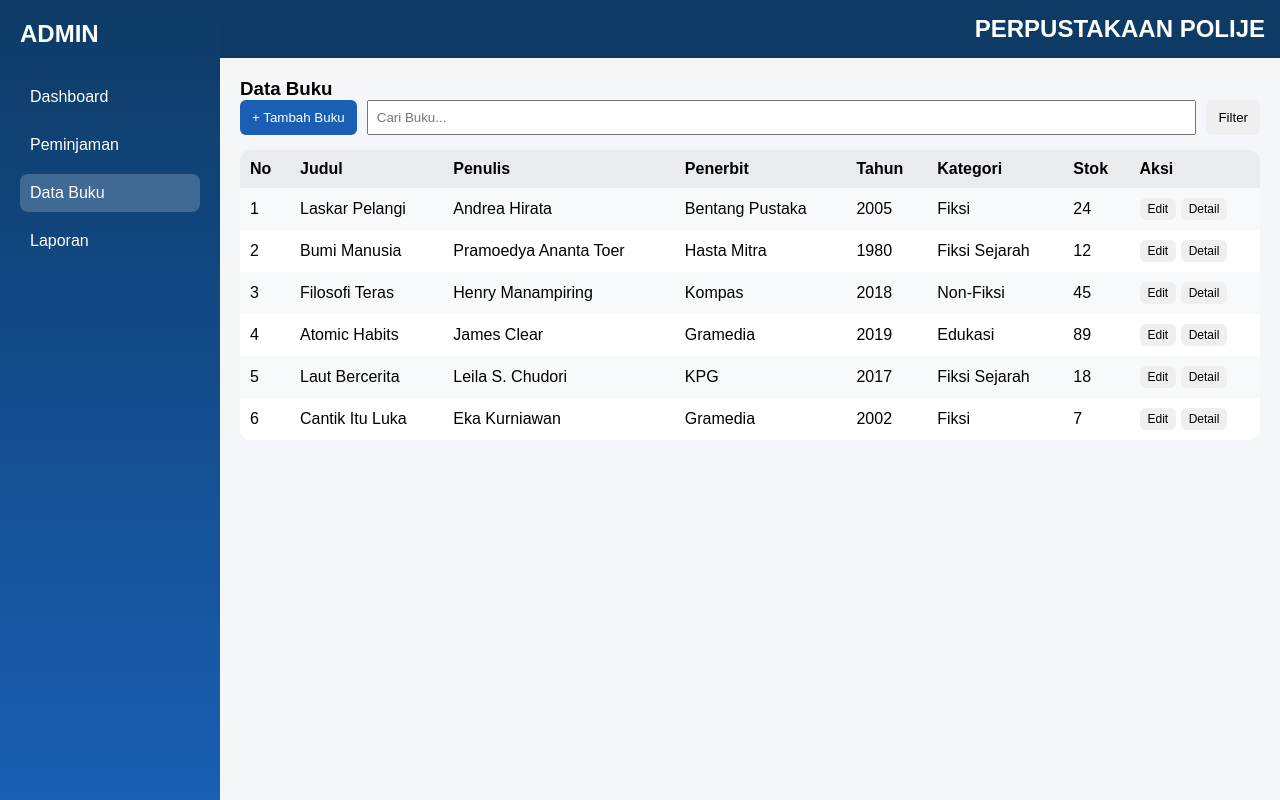
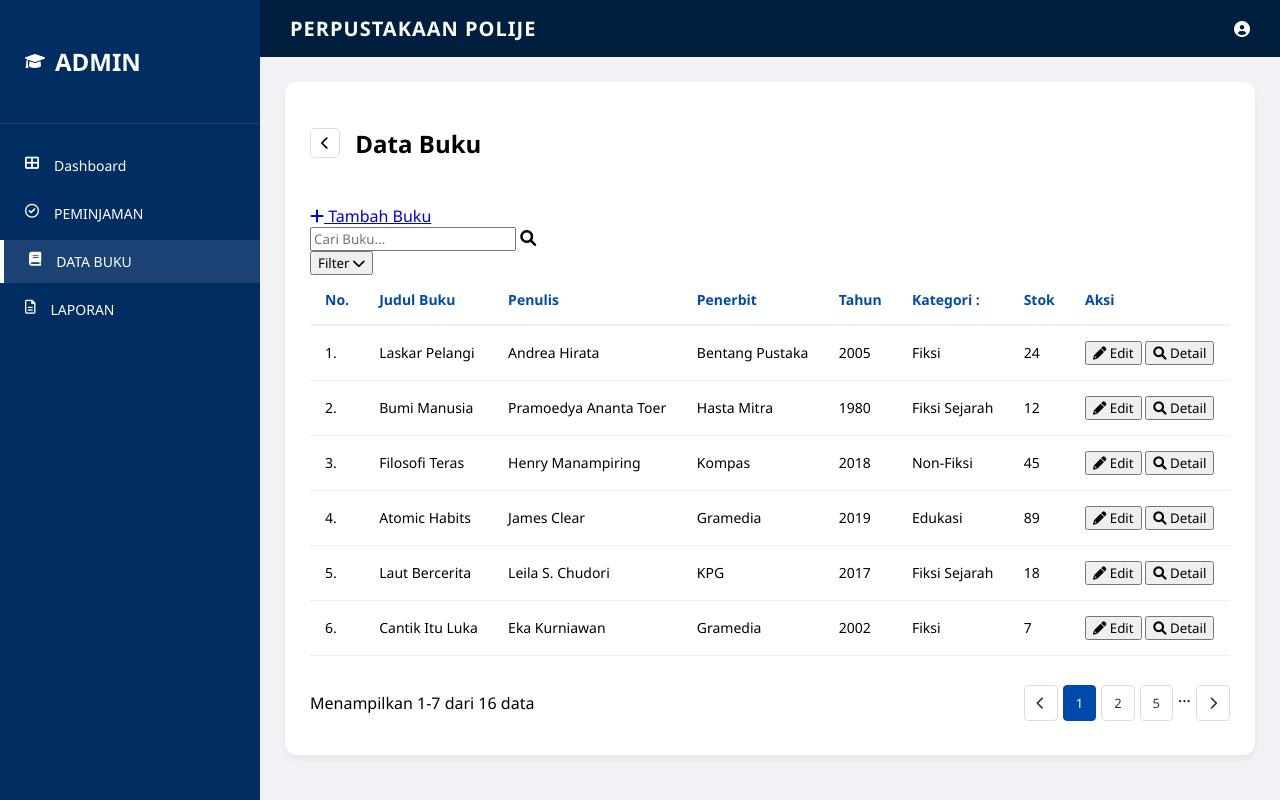
Before and after one commit to chizuey/projek-perpus, a PHP site: page /databuku/databuku.php in a window 1280 px wide. Run offline with PHP 8.4, Linux system fonts and the light colour scheme.

Commit message:
update data buku dan tambah buku

```diff
--- /dev/null
+++ b/databuku/databuku.css
@@ -0,0 +1,55 @@
+:root { --navy: #001f3f; --primary: #004aad; --bg: #f0f2f5; }
+* { box-sizing: border-box; font-family: 'Segoe UI', Tahoma, sans-serif; }
+body { margin: 0; background: var(--bg); display: flex; }
+
+.container { display: flex; width: 100%; }
+
+/* SIDEBAR RESPONSIF */
+.sidebar { width: 260px; background: #002d62; min-height: 100vh; color: white; transition: 0.3s; flex-shrink: 0; }
+.brand { padding: 25px; display: flex; align-items: center; gap: 10px; border-bottom: 1px solid rgba(255,255,255,0.1); }
+.nav-links { list-style: none; padding: 20px 0; margin: 0; }
+.nav-links li { padding: 12px 25px; margin-bottom: 5px; }
+.nav-links li.active { background: rgba(255,255,255,0.1); border-left: 4px solid white; }
+.nav-links a { color: white; text-decoration: none; display: flex; gap: 15px; font-size: 14px; font-weight: 500; }
+
+@media (max-width: 768px) {
+    .sidebar { width: 70px; }
+    .sidebar h2, .sidebar a span { display: none; }
+}
+
+/* CONTENT */
+.content { flex-grow: 1; overflow-x: hidden; }
+header { background: var(--navy); color: white; padding: 15px 30px; display: flex; justify-content: space-between; align-items: center; }
+.title-header { font-size: 20px; letter-spacing: 1px; margin: 0; }
+
+.main-card { background: white; margin: 25px; padding: 25px; border-radius: 12px; box-shadow: 0 4px 6px rgba(0,0,0,0.05); }
+.header-table { display: flex; align-items: center; gap: 15px; margin-bottom: 25px; }
+.back-btn { border: 1px solid #ddd; background: white; padding: 5px 10px; border-radius: 5px; cursor: pointer; }
+
+/* MODAL DETAIL STYLE FIGMA */
+.detail-box { width: 400px !important; }
+.detail-content { font-size: 14px; line-height: 1.8; }
+.detail-item span { display: inline-block; width: 100px; font-weight: 500; }
+.badge-status { background: #10b981; color: white; padding: 2px 10px; border-radius: 20px; font-size: 12px; }
+
+/* MODAL EDIT CATEGORY GRID */
+.modal-category-grid { display: grid; grid-template-columns: 1fr 1fr; gap: 5px; font-size: 12px; margin-top: 5px; }
+
+/* TABLE & PAGINATION */
+.table-responsive { overflow-x: auto; }
+table { width: 100%; border-collapse: collapse; min-width: 800px; }
+th { text-align: left; padding: 15px; color: var(--primary); font-size: 14px; border-bottom: 2px solid #f0f0f0; }
+td { padding: 15px; border-bottom: 1px solid #eee; font-size: 14px; }
+.pagination-footer { display: flex; justify-content: space-between; align-items: center; margin-top: 20px; }
+.nav-page { display: flex; gap: 5px; }
+.nav-page a { text-decoration: none; padding: 8px 12px; border: 1px solid #ddd; color: #333; border-radius: 4px; font-size: 13px; }
+.nav-page a.active { background: var(--primary); color: white; border-color: var(--primary); }
+
+/* MODAL BASE */
+.modal { position: fixed; inset: 0; background: rgba(0,0,0,0.4); display: none; justify-content: center; align-items: center; z-index: 9999; }
+.modal-box { background: white; padding: 25px; border-radius: 15px; width: 500px; position: relative; }
+.modal-header { display: flex; justify-content: space-between; margin-bottom: 20px; }
+.close { cursor: pointer; font-size: 20px; }
+.modal-actions { display: flex; justify-content: space-between; margin-top: 25px; }
+.btn-del { background: #ef4444; color: white; border: none; padding: 10px 18px; border-radius: 8px; cursor: pointer; }
+.btn-save { background: var(--primary); color: white; border: none; padding: 10px 18px; border-radius: 8px; cursor: pointer; }
--- a/databuku/databuku.php
+++ b/databuku/databuku.php
@@ -1,168 +1,174 @@
-<?php
-$buku = [
-    ["judul"=>"Laskar Pelangi","penulis"=>"Andrea Hirata","penerbit"=>"Bentang Pustaka","tahun"=>"2005","kategori"=>"Fiksi","stok"=>24],
-    ["judul"=>"Bumi Manusia","penulis"=>"Pramoedya Ananta Toer","penerbit"=>"Hasta Mitra","tahun"=>"1980","kategori"=>"Fiksi Sejarah","stok"=>12],
-    ["judul"=>"Filosofi Teras","penulis"=>"Henry Manampiring","penerbit"=>"Kompas","tahun"=>"2018","kategori"=>"Non-Fiksi","stok"=>45],
-    ["judul"=>"Atomic Habits","penulis"=>"James Clear","penerbit"=>"Gramedia","tahun"=>"2019","kategori"=>"Edukasi","stok"=>89],
-    ["judul"=>"Laut Bercerita","penulis"=>"Leila S. Chudori","penerbit"=>"KPG","tahun"=>"2017","kategori"=>"Fiksi Sejarah","stok"=>18],
-    ["judul"=>"Cantik Itu Luka","penulis"=>"Eka Kurniawan","penerbit"=>"Gramedia","tahun"=>"2002","kategori"=>"Fiksi","stok"=>7],
-];
-?>
-
 <!DOCTYPE html>
-<html>
+<html lang="id">
 <head>
-    <title>Data Buku</title>
-    <link rel="stylesheet" href="styledatabuku.css">
+    <meta charset="UTF-8">
+    <meta name="viewport" content="width=device-width, initial-scale=1.0">
+    <title>Data Buku - Perpustakaan POLIJE</title>
+    <link rel="stylesheet" href="databuku.css">
+    <link rel="stylesheet" href="https://cdnjs.cloudflare.com/ajax/libs/font-awesome/6.0.0/css/all.min.css">
 </head>
 <body>
+<div class="container">
+    <nav class="sidebar">
+        <div class="brand">
+            <div class="logo-placeholder"><i class="fas fa-graduation-cap"></i></div>
+            <h2>ADMIN</h2>
+        </div>
+        <ul class="nav-links">
+            <li><a href="#"><i class="fas fa-th-large"></i> Dashboard</a></li>
+            <li><a href="#"><i class="far fa-check-circle"></i> PEMINJAMAN</a></li>
+            <li class="active"><a href="databuku.php"><i class="fas fa-book"></i> DATA BUKU</a></li>
+            <li><a href="#"><i class="far fa-file-alt"></i> LAPORAN</a></li>
+        </ul>
+    </nav>
 
-<div class="container">
+    <main class="content">
+        <header>
+            <h1 class="title-header">PERPUSTAKAAN POLIJE</h1>
+            <div class="user-profile"><i class="fas fa-user-circle"></i></div>
+        </header>
 
-    <div class="sidebar">
-        <h2>ADMIN</h2>
-        <ul>
-            <li>Dashboard</li>
-            <li>Peminjaman</li>
-            <li class="active">Data Buku</li>
-            <li>Laporan</li>
-        </ul>
+        <section class="main-card">
+            <div class="header-table">
+                <button class="back-btn"><i class="fas fa-chevron-left"></i></button>
+                <h2>Data Buku</h2>
             </div>
 
-    <div class="main">
-        <div class="header">
-            <h2>PERPUSTAKAAN POLIJE</h2>
+            <div class="toolbar">
+                <a href="tambahbuku.php" class="btn-add"><i class="fas fa-plus"></i> Tambah Buku</a>
+                <div class="search-wrapper">
+                    <input type="text" placeholder="Cari Buku...">
+                    <i class="fas fa-search"></i>
+                </div>
+                <button class="btn-filter">Filter <i class="fas fa-chevron-down"></i></button>
             </div>
 
-        <div class="content">
-            <h3>Data Buku</h3>
-
-            <div class="top-bar">
-                <button class="btn blue">+ Tambah Buku</button>
-                <input type="text" placeholder="Cari Buku..." class="search">
-                <button class="btn">Filter</button>
-            </div>
-
+            <div class="table-responsive">
                 <table>
+                    <thead>
                         <tr>
-                    <th>No</th>
-                    <th>Judul</th>
+                            <th>No.</th>
+                            <th>Judul Buku</th>
                             <th>Penulis</th>
                             <th>Penerbit</th>
                             <th>Tahun</th>
-                    <th>Kategori</th>
+                            <th>Kategori :</th>
                             <th>Stok</th>
                             <th>Aksi</th>
                         </tr>
-
-                <?php $no=1; foreach($buku as $b): ?>
+                    </thead>
+                    <tbody>
+                        <?php
+                        $page = isset($_GET['p']) ? $_GET['p'] : 1;
+                        if($page == 1) {
+                            $data = [
+                                ["1.", "Laskar Pelangi", "Andrea Hirata", "Bentang Pustaka", "2005", "Fiksi", "24"],
+                                ["2.", "Bumi Manusia", "Pramoedya Ananta Toer", "Hasta Mitra", "1980", "Fiksi Sejarah", "12"],
+                                ["3.", "Filosofi Teras", "Henry Manampiring", "Kompas", "2018", "Non-Fiksi", "45"],
+                                ["4.", "Atomic Habits", "James Clear", "Gramedia", "2019", "Edukasi", "89"],
+                                ["5.", "Laut Bercerita", "Leila S. Chudori", "KPG", "2017", "Fiksi Sejarah", "18"],
+                                ["6.", "Cantik Itu Luka", "Eka Kurniawan", "Gramedia", "2002", "Fiksi", "7"]
+                            ];
+                        } else {
+                            $data = [
+                                ["7.", "Negeri 5 Menara", "A. Fuadi", "Gramedia", "2009", "Fiksi", "30"],
+                                ["8.", "Pulang", "Tere Liye", "Republika", "2015", "Novel", "15"]
+                            ];
+                        }
+                        foreach($data as $row): ?>
                         <tr>
-                    <td><?= $no++ ?></td>
-                    <td><?= $b['judul'] ?></td>
-                    <td><?= $b['penulis'] ?></td>
-                    <td><?= $b['penerbit'] ?></td>
-                    <td><?= $b['tahun'] ?></td>
-                    <td><?= $b['kategori'] ?></td>
-                    <td><?= $b['stok'] ?></td>
-                    <td>
-
-                        <button class="btn small"
-                        onclick="openEdit(
-                        '<?= htmlspecialchars($b['judul']) ?>',
-                        '<?= htmlspecialchars($b['penulis']) ?>',
-                        '<?= htmlspecialchars($b['penerbit']) ?>',
-                        '<?= htmlspecialchars($b['tahun']) ?>',
-                        '<?= htmlspecialchars($b['kategori']) ?>'
-                        )">
-                        Edit</button>
-
-                        <button class="btn small"
-                        onclick="openDetail(
-                        '<?= htmlspecialchars($b['judul']) ?>',
-                        '<?= htmlspecialchars($b['penulis']) ?>',
-                        '<?= htmlspecialchars($b['penerbit']) ?>',
-                        '<?= htmlspecialchars($b['tahun']) ?>',
-                        '<?= htmlspecialchars($b['kategori']) ?>',
-                        '<?= htmlspecialchars($b['stok']) ?>'
-                        )">
-                        Detail</button>
-
+                            <td><?= $row[0] ?></td>
+                            <td><?= $row[1] ?></td>
+                            <td><?= $row[2] ?></td>
+                            <td><?= $row[3] ?></td>
+                            <td><?= $row[4] ?></td>
+                            <td><?= $row[5] ?></td>
+                            <td><?= $row[6] ?></td>
+                            <td class="actions">
+                                <button class="action-edit" onclick="openModal('modalEdit')"><i class="fas fa-pencil-alt"></i> Edit</button>
+                                <button class="action-detail" onclick="openModal('modalDetail')"><i class="fas fa-search"></i> Detail</button>
                             </td>
                         </tr>
                         <?php endforeach; ?>
+                    </tbody>
                 </table>
+            </div>
+
+            <div class="pagination-footer">
+                <p>Menampilkan 1-7 dari 16 data</p>
+                <div class="nav-page">
+                    <a href="databuku.php?p=1" class="arrow"><i class="fas fa-chevron-left"></i></a>
+                    <a href="databuku.php?p=1" class="page-num <?= $page==1?'active':'' ?>">1</a>
+                    <a href="databuku.php?p=2" class="page-num <?= $page==2?'active':'' ?>">2</a>
+                    <a href="#" class="page-num">5</a>
+                    <span>...</span>
+                    <a href="databuku.php?p=2" class="arrow"><i class="fas fa-chevron-right"></i></a>
+                </div>
+            </div>
+        </section>
+    </main>
+</div>
+
+<div id="modalEdit" class="modal">
+    <div class="modal-box">
+        <div class="modal-header">
+            <h3>Edit Data Buku</h3>
+            <span class="close" onclick="closeModal('modalEdit')">&times;</span>
+        </div>
+        <form>
+            <div class="field"><label>Judul Buku</label><input type="text" value="Laskar Pelangi"></div>
+            <div class="field"><label>Penulis</label><input type="text" value="Andrea Hirata"></div>
+            <div class="field"><label>Penerbit</label><input type="text" value="Bentang Pustaka"></div>
+            <div class="flex-row">
+                <div class="field"><label>Tahun</label><input type="text" value="2005"></div>
+                <div class="field">
+                    <label>Kategori :</label>
+                    <div class="modal-category-grid">
+                        <label><input type="checkbox" checked> Fiksi</label>
+                        <label><input type="checkbox"> Edukasi</label>
+                        <label><input type="checkbox"> Novel</label>
+                        <label><input type="checkbox"> Sejarah</label>
+                    </div>
+                </div>
+            </div>
+            <div class="modal-actions">
+                <button type="button" class="btn-del">Hapus Buku</button>
+                <div class="right-btns">
+                    <button type="button" class="btn-off" onclick="closeModal('modalEdit')">Batal</button>
+                    <button type="submit" class="btn-save">Simpan Perubahan</button>
+                </div>
+            </div>
+        </form>
+    </div>
+</div>
+
+<div id="modalDetail" class="modal">
+    <div class="modal-box detail-box">
+        <div class="modal-header">
+            <h3>Detail Buku</h3>
+            <span class="close" onclick="closeModal('modalDetail')">&times;</span>
+        </div>
+        <div class="detail-content">
+            <div class="detail-item"><span>Judul Buku</span> : Laskar Pelangi</div>
+            <div class="detail-item"><span>Penulis</span> : Andrea Hirata</div>
+            <div class="detail-item"><span>Penerbit</span> : Bentang Pustaka</div>
+            <div class="detail-item"><span>Tahun</span> : 2005</div>
+            <div class="detail-item"><span>Kategori :</span> : Fiksi</div>
+            <br>
+            <div class="detail-item"><span>Stok Total</span> : 24</div>
+            <div class="detail-item"><span>Dipinjam</span> : 5</div>
+            <div class="detail-item"><span>Tersedia</span> : 19</div>
+            <div class="detail-item"><span>Status</span> : <span class="badge-status">Tersedia</span></div>
         </div>
     </div>
 </div>
 
-<!-- MODAL EDIT -->
-<div id="modalEdit" class="modal">
-    <div class="modal-content">
-        <span class="close" onclick="closeEdit()">&times;</span>
-        <h3>Edit Data Buku</h3>
-
-        <input type="text" id="e_judul">
-        <input type="text" id="e_penulis">
-        <input type="text" id="e_penerbit">
-
-        <div class="row">
-            <input type="text" id="e_tahun">
-            <input type="text" id="e_kategori">
-        </div>
-
-        <br>
-        <button class="btn" onclick="closeEdit()">Batal</button>
-        <button class="btn blue">Simpan</button>
-    </div>
-</div>
-
-<!-- MODAL DETAIL -->
-<div id="modalDetail" class="modal">
-    <div class="modal-content">
-        <span class="close" onclick="closeDetail()">&times;</span>
-        <h3>Detail Buku</h3>
-
-        <p><b>Judul:</b> <span id="d_judul"></span></p>
-        <p><b>Penulis:</b> <span id="d_penulis"></span></p>
-        <p><b>Penerbit:</b> <span id="d_penerbit"></span></p>
-        <p><b>Tahun:</b> <span id="d_tahun"></span></p>
-        <p><b>Kategori:</b> <span id="d_kategori"></span></p>
-        <p><b>Stok:</b> <span id="d_stok"></span></p>
-    </div>
-</div>
-
 <script>
-// EDIT
-function openEdit(judul, penulis, penerbit, tahun, kategori) {
-    document.getElementById("modalEdit").style.display = "block";
-
-    document.getElementById("e_judul").value = judul;
-    document.getElementById("e_penulis").value = penulis;
-    document.getElementById("e_penerbit").value = penerbit;
-    document.getElementById("e_tahun").value = tahun;
-    document.getElementById("e_kategori").value = kategori;
-}
-
-function closeEdit() {
-    document.getElementById("modalEdit").style.display = "none";
-}
-
-// DETAIL
-function openDetail(judul, penulis, penerbit, tahun, kategori, stok) {
-    document.getElementById("modalDetail").style.display = "block";
-
-    document.getElementById("d_judul").innerText = judul;
-    document.getElementById("d_penulis").innerText = penulis;
-    document.getElementById("d_penerbit").innerText = penerbit;
-    document.getElementById("d_tahun").innerText = tahun;
-    document.getElementById("d_kategori").innerText = kategori;
-    document.getElementById("d_stok").innerText = stok;
-}
-
-function closeDetail() {
-    document.getElementById("modalDetail").style.display = "none";
+    function openModal(id) { document.getElementById(id).style.display = 'flex'; }
+    function closeModal(id) { document.getElementById(id).style.display = 'none'; }
+    window.onclick = function(event) {
+        if (event.target.className === 'modal') event.target.style.display = "none";
     }
 </script>
-
 </body>
 </html>
--- a/databuku/styledatabuku.css
+++ /dev/null
@@ -1,162 +0,0 @@
-* {
-    margin: 0;
-    padding: 0;
-    box-sizing: border-box;
-    font-family: Arial, sans-serif;
-}
-
-/* LAYOUT */
-.container {
-    display: flex;
-}
-
-/* SIDEBAR */
-.sidebar {
-    width: 220px;
-    height: 100vh;
-    background: linear-gradient(#0d3b66, #1a5fb4);
-    color: white;
-    padding: 20px;
-}
-
-.sidebar h2 {
-    margin-bottom: 30px;
-}
-
-.sidebar ul {
-    list-style: none;
-}
-
-.sidebar li {
-    padding: 10px;
-    margin-bottom: 10px;
-    cursor: pointer;
-    border-radius: 8px;
-}
-
-.sidebar li.active,
-.sidebar li:hover {
-    background: rgba(255,255,255,0.2);
-}
-
-/* MAIN */
-.main {
-    flex: 1;
-    background: #f4f6f9;
-}
-
-/* HEADER */
-.header {
-    background: #0d3b66;
-    color: white;
-    padding: 15px;
-    text-align: right;
-    font-weight: bold;
-}
-
-/* CONTENT */
-.content {
-    padding: 20px;
-}
-
-.top-bar {
-    display: flex;
-    gap: 10px;
-    margin-bottom: 15px;
-}
-
-.search {
-    padding: 8px;
-    flex: 1;
-}
-
-/* BUTTON */
-.btn {
-    padding: 6px 12px;
-    border: none;
-    cursor: pointer;
-    border-radius: 6px;
-}
-
-.btn.blue {
-    background: #1a5fb4;
-    color: white;
-}
-
-.btn.small {
-    padding: 4px 8px;
-    font-size: 12px;
-}
-
-/* TABLE */
-table {
-    width: 100%;
-    border-collapse: collapse;
-    background: white;
-    border-radius: 10px;
-    overflow: hidden;
-}
-
-th, td {
-    padding: 10px;
-    text-align: left;
-}
-
-th {
-    background: #e9ecef;
-}
-
-tr:nth-child(even) {
-    background: #f8f9fa;
-}
-
-/* ================= MODAL ================= */
-
-.modal {
-    display: none; /* ini yang bikin awalnya hidden */
-    position: fixed;
-    z-index: 999;
-    left: 0;
-    top: 0;
-    width: 100%;
-    height: 100%;
-
-    background: rgba(0,0,0,0.5);
-}
-
-/* isi popup */
-.modal-content {
-    background: white;
-    width: 400px;
-    margin: 80px auto;
-    padding: 20px;
-    border-radius: 12px;
-    position: relative;
-}
-
-/* tombol close (x) */
-.close {
-    position: absolute;
-    right: 15px;
-    top: 10px;
-    font-size: 20px;
-    cursor: pointer;
-}
-
-/* form */
-.modal-content input {
-    width: 100%;
-    padding: 8px;
-    margin: 5px 0 10px;
-    border-radius: 6px;
-    border: 1px solid #ccc;
-}
-
-.row {
-    display: flex;
-    gap: 10px;
-}
-
-.row input {
-    flex: 1;
-}
```
Also changed, not shown: databuku/tambahbuku.css (added, +56 -0 lines), databuku/tambahbuku.php (added, +84 -0 lines). Lines whose indentation alone changed are shown as unchanged.
